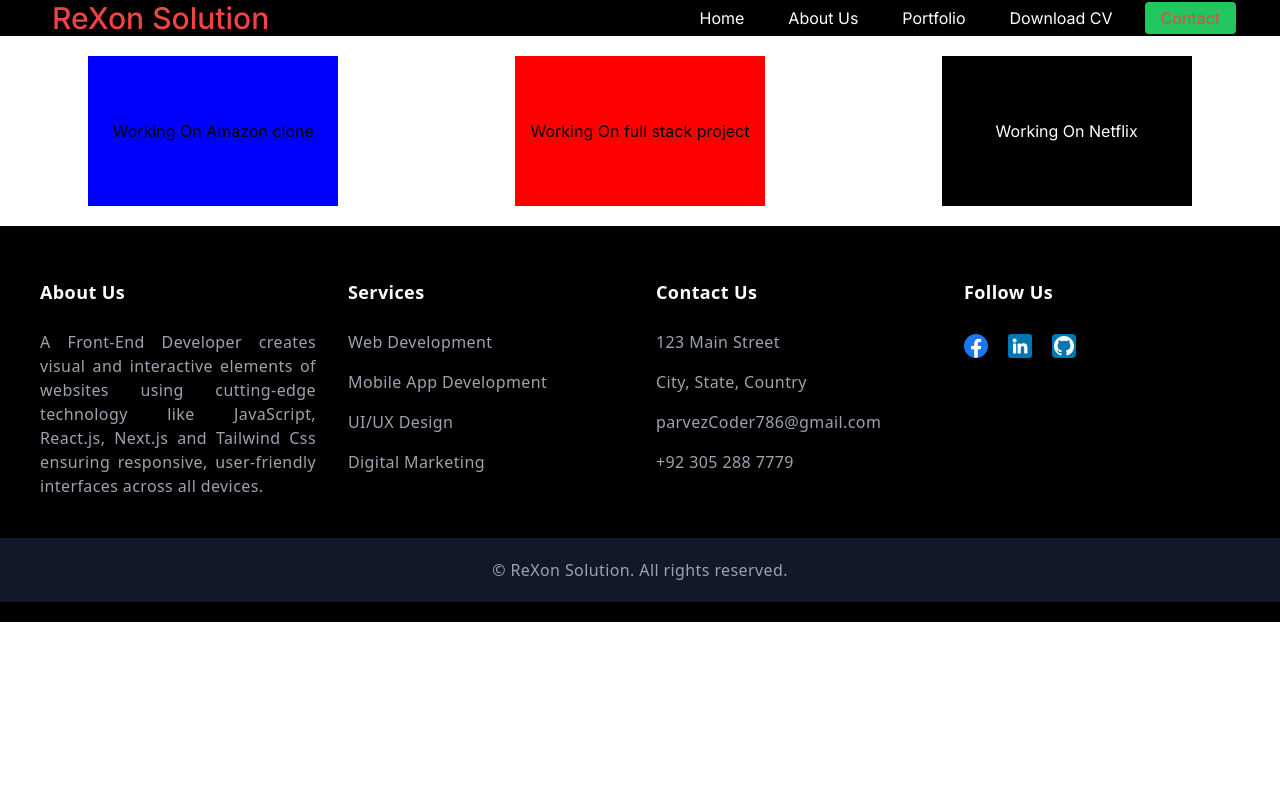
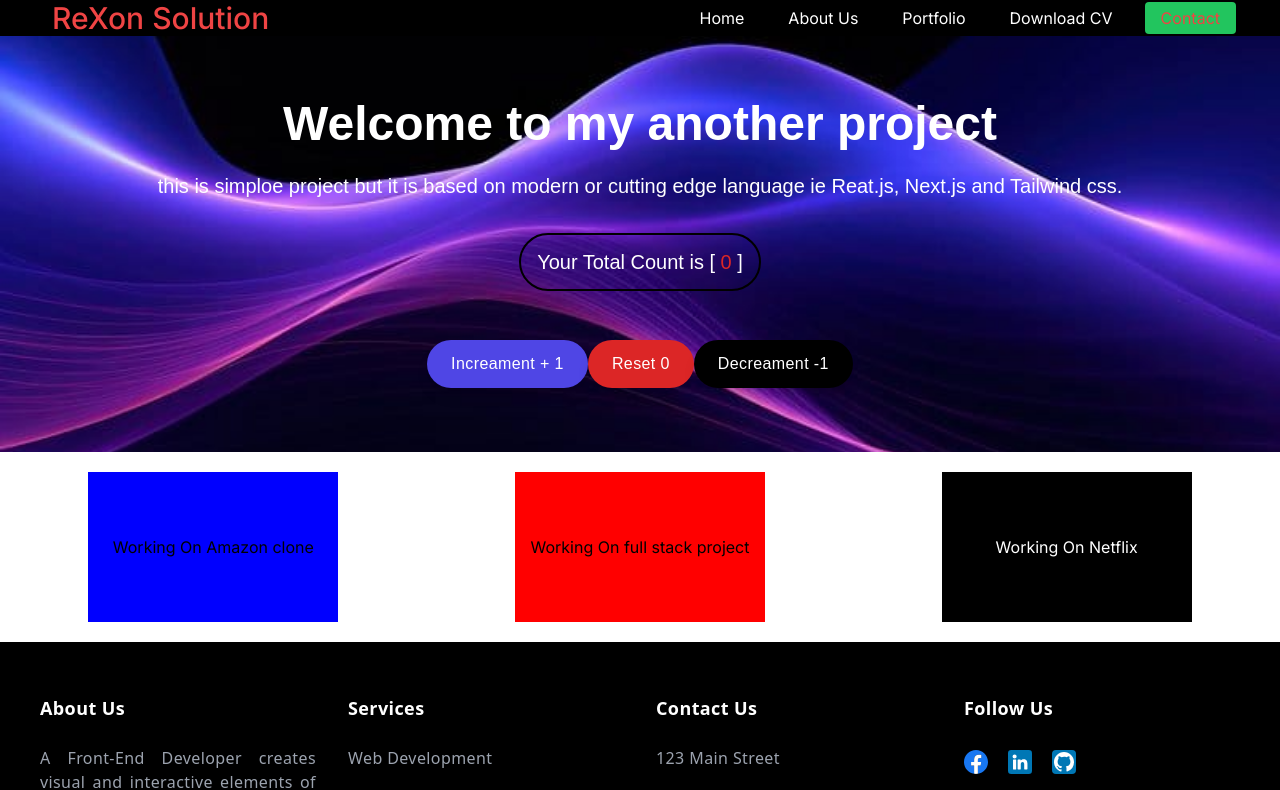
Before and after one commit to ParvezCoder/website, a Next.js app: page /Portfolio in a window 1280 px wide. Shown: the top 790 px of the page. Built offline with nearby package versions, Linux system fonts and the light colour scheme.

Commit message:
1 project

```diff
--- /dev/null
+++ b/src/app/Components/IncreamentDecreamentButton.tsx
@@ -0,0 +1,40 @@
+"use client"
+import { useState } from "react";
+function IncreamentDecreament() {
+    const [increament, setIncreament] = useState(0)
+    const handleValue = () => {
+        setIncreament(increament + 1)
+    }
+    const handleValueDecreament = () => {
+        setIncreament(increament - 1)
+    }
+    const resetValue = () => {
+        setIncreament(0)
+    }
+    return (
+        <>
+            <div className="relative   py-16 font-[sans-serif]">
+                <div className="absolute inset-0">
+                    <img src="bg.png" alt="Background Image" className="w-full h-full object-cover " />
+                </div>
+                <div className="relative max-w-screen-xl mx-auto px-8 z-10  text-center text-white">
+
+
+                    <h1 className="text-4xl md:text-5xl font-extrabold  leading-tight mb-6">Welcome to my another project </h1>
+                    <p className="text-lg md:text-xl mb-12">this is simploe project but it is based on modern or cutting edge language ie Reat.js, Next.js and Tailwind css.</p>
+                    <p className="text-lg  md:text-xl mb-12"><span className="border-black  border-2 p-4 rounded-full">Your Total Count is [<span className="text-red-600"> {increament}</span> ]</span></p>
+                    <button type="button" className="bg-indigo-600 mt-4 hover:bg-indigo-700 text-white text-base tracking-wide px-6 py-3 rounded-full
+                    transition duration-300 ease-in-out shadow-lg hover:shadow-xl" onClick={handleValue}>Increament + 1</button>
+
+                    <button type="button" className="bg-red-600 hover:bg-indigo-700 text-white text-base tracking-wide px-6 py-3 rounded-full
+                    transition duration-300 ease-in-out shadow-lg hover:shadow-xl" onClick={resetValue}>Reset 0</button>
+                    <button type="button" className="bg-black hover:bg-indigo-700 text-white text-base tracking-wide px-6 py-3 rounded-full
+                    transition duration-300 ease-in-out shadow-lg hover:shadow-xl" onClick={handleValueDecreament} >Decreament -1</button>
+
+                </div>
+            </div>
+        </>
+    )
+}
+
+export default IncreamentDecreament;
--- a/src/app/Portfolio/page.tsx
+++ b/src/app/Portfolio/page.tsx
@@ -1,4 +1,5 @@
 import Footer from "../Components/Footer";
+import IncreamentDecreament from "../Components/IncreamentDecreamentButton";
 import NavBar from "../Components/Navbar";
 
 export default function Portfolio() {
@@ -6,6 +7,7 @@ export default function Portfolio() {
 
     <>
       <NavBar />
+      <IncreamentDecreament/>
       <div style={{ display: "flex", justifyItems: "center", flex: "wrap", justifyContent: "space-around", marginTop: "20px", marginBottom: "20px", alignItems: "center", alignContent: "center" }}>
         <div style={{ height: "150px", width: "250px", backgroundColor: "blue", justifyContent: "center", alignItems: "center", alignContent: "center" ,display:"flex" }}>
           <h2>
```
Also changed, not shown: public/bg.png (added), public/bg2.png (added).
